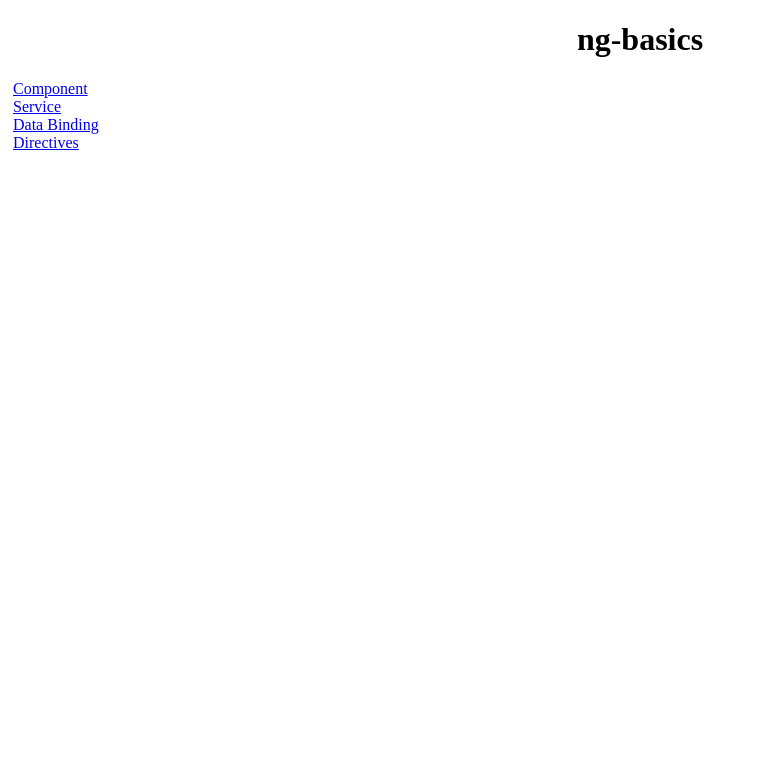
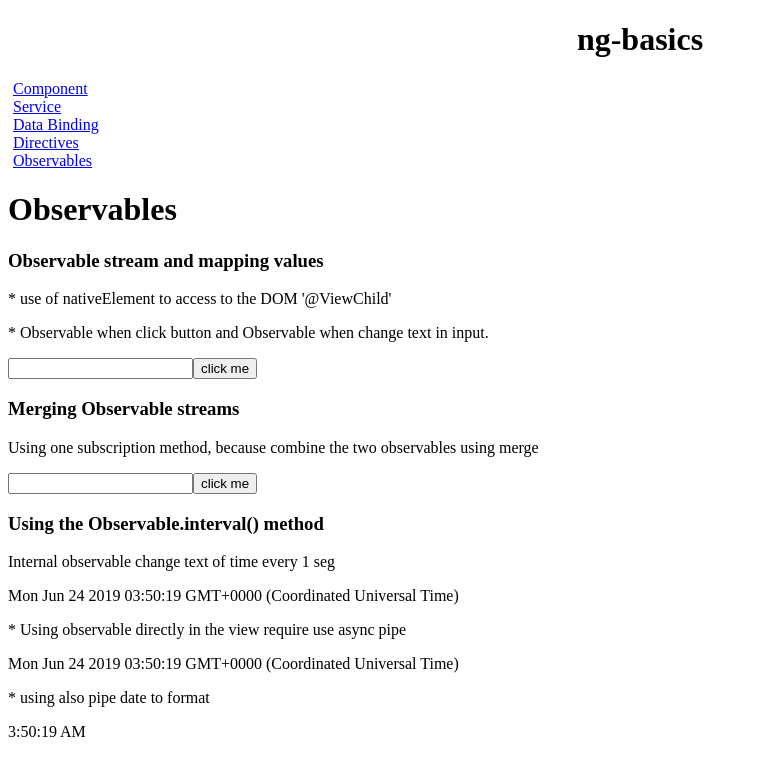
Before and after one commit to gg66dev/angular-notes, an Angular app in the folder ng-basics/: page /ex-observables in a window 1280 px wide. Before the commit this address led to /. Shown: the top 776 px of the page, without its empty margins (0-758 px from the left). Built offline with nearby package versions, Linux system fonts and the light colour scheme.

Commit message:
update 20190626

```diff
--- a/ng-basics/src/app/app-routing.module.ts
+++ b/ng-basics/src/app/app-routing.module.ts
@@ -5,12 +5,14 @@ import { ParentComponent } from './ex-component/parent.component';
 import { UsingServiceComponent } from './ex-service/using-service.component';
 import { DataBindingComponent } from './ex-data-binding/data-bindig.component';
 import { UsingDirectivesComponent } from './ex-directives/using-directives.component';
+import { UsingObservablesComponent } from './ex-observables/using-observables.component';
 
 const routes: Routes = [
   { path: 'ex-component', component: ParentComponent},
   { path: 'ex-service', component: UsingServiceComponent },
   { path: 'ex-data-binding', component: DataBindingComponent },
-  { path: 'ex-directives', component: UsingDirectivesComponent }
+  { path: 'ex-directives', component: UsingDirectivesComponent },
+  { path: 'ex-observables', component: UsingObservablesComponent }
 ];
 
 @NgModule({
--- a/ng-basics/src/app/app.component.ts
+++ b/ng-basics/src/app/app.component.ts
@@ -12,7 +12,8 @@ export class AppComponent {
     ['/ex-component', 'Component'],
     ['/ex-service', 'Service'],
     ['/ex-data-binding', 'Data Binding'],
-    ['/ex-directives', 'Directives']
+    ['/ex-directives', 'Directives'],
+    ['/ex-observables', 'Observables']
   ];
 
 }
--- a/ng-basics/src/app/app.module.ts
+++ b/ng-basics/src/app/app.module.ts
@@ -8,6 +8,7 @@ import { ExComponentModule } from './ex-component/ex-component.module';
 import { ExServiceModule } from './ex-service/ex-service.module';
 import { ExDataBindingModule } from './ex-data-binding/ex-data-bining.module';
 import { ExDirectivesModule } from './ex-directives/ex-directives.module';
+import { ExObservablesModule } from './ex-observables/ex-observable.module';
 
 @NgModule({
   declarations: [
@@ -19,7 +20,8 @@ import { ExDirectivesModule } from './ex-directives/ex-directives.module';
     ExComponentModule,
     ExServiceModule,
     ExDataBindingModule,
-    ExDirectivesModule
+    ExDirectivesModule,
+    ExObservablesModule
   ],
   providers: [],
   bootstrap: [AppComponent]
--- a/ng-basics/src/app/ex-component/left.component.ts
+++ b/ng-basics/src/app/ex-component/left.component.ts
@@ -6,5 +6,4 @@ import { Component } from '@angular/core';
   styleUrls: ['./left.component.css']
 })
 export class LeftComponent {
-
 }
--- /dev/null
+++ b/ng-basics/src/app/ex-observables/ex-observable.module.ts
@@ -0,0 +1,15 @@
+import { NgModule } from '@angular/core';
+import { CommonModule } from '@angular/common';
+
+import { UsingObservablesComponent } from './using-observables.component';
+
+@NgModule({
+declarations: [
+    UsingObservablesComponent
+],
+imports: [
+    CommonModule
+]
+})
+export  class  ExObservablesModule {
+}
--- /dev/null
+++ b/ng-basics/src/app/ex-observables/using-observables.component.html
@@ -0,0 +1,35 @@
+    <div>
+      <h1>Observables</h1>
+    </div>
+<div>
+
+    <div>
+        <h3> Observable stream and mapping values </h3>
+        <p>* use of nativeElement to access to the DOM '@ViewChild'</p>
+        <p>* Observable when click button and Observable when change text in input.</p>
+
+        <input #text />
+        <button #btn >click me</button>
+        <p>{{ message }}</p>
+    </div>
+
+    <div>
+        <h3> Merging Observable streams </h3>
+        <p>Using one subscription method, because combine the two observables using merge</p>
+        <input #text2 />
+        <button #btn2 >click me</button>
+        <p>{{ message2 }}</p>
+
+    </div>
+
+    <div>
+        <h3> Using the Observable.interval() method </h3>
+        <p>Internal observable change text of time every 1 seg</p>
+        <p>{{time}}</p>
+        <p>* Using observable directly in the view require use async pipe</p>
+        <p>{{timer2$ | async}}</p>
+        <p>* using also pipe date to format</p>
+        <p>{{timer2$ | async | date: 'mediumTime'}}</p>
+    </div>
+</div>
+<!--  --->
--- /dev/null
+++ b/ng-basics/src/app/ex-observables/using-observables.component.ts
@@ -0,0 +1,54 @@
+import { Component, ViewChild, OnInit, ElementRef } from '@angular/core';
+import { fromEvent, merge, interval } from 'rxjs';
+import { map } from 'rxjs/operators';
+
+@Component({
+  selector: 'app-observable',
+  templateUrl: './using-observables.component.html',
+})
+export class UsingObservablesComponent implements OnInit {
+  // 1
+  @ViewChild('btn', {read: ElementRef, static: true}) btn;
+  @ViewChild('text', {read: ElementRef, static: true}) text;
+  message: string;
+  // 2
+  @ViewChild('btn2', {read: ElementRef, static: true}) btn2;
+  @ViewChild('text2', {read: ElementRef, static: true}) text2;
+  message2: string;
+  // 3
+  time: string;
+  timer2$;
+
+  ngOnInit() {
+      // two observables, two subscribe
+      const btnOb$ = fromEvent(this.btn.nativeElement, 'click');
+      btnOb$.subscribe( res => this.message = 'Hello Angular, RxJS!');
+
+      const textOb$ = fromEvent(this.text.nativeElement, 'change').pipe(
+          map((event: Event) => ( event.target as HTMLInputElement).value)
+      );
+      textOb$.subscribe(res => this.message = res);
+
+      // two observable, one subscribe using merge
+      const btnOb2$ = fromEvent(this.btn2.nativeElement, 'click').pipe(
+          map(event => 'This is my message!')
+      );
+
+      const textOb2$ = fromEvent(this.text2.nativeElement, 'change').pipe(
+          map((event: Event) => ( event.target as HTMLInputElement).value)
+      );
+
+      merge(btnOb2$, textOb2$).subscribe(res => this.message2 = res);
+
+      const timer$ = interval(1000).pipe(
+        map(event => new Date())
+      );
+      timer$.subscribe(val => this.time = val.toString());
+
+      // use directly in the view
+      this.timer2$ = interval(1000).pipe(
+        map(event => new Date())
+      );
+  }
+
+}
--- a/ng-basics/src/app/ex-service/using-service.component.html
+++ b/ng-basics/src/app/ex-service/using-service.component.html
@@ -2,12 +2,14 @@
  <div class="note">
          <h1>Service</h1>
          <div>
-             <p>* Define class service with annotation '@Injectable', define
-                the service methods inside this class. (my-list.service.ts)</p>
-             <p>* In the component, set the attribute 'providers' of the @component
-                annotation with the value of the service. Then inject the service
+            <p>Service is a simple class, which acts as a reusable data access point. </p>
+            <p>* Define class service with annotation '@Injectable', define
+               the service methods inside this class. (my-list.service.ts)</p>
+            <p>* In the component, set the attribute 'providers' of the @component
+               annotation with the value of the service. Then inject the service
                 in the component constructor and use his methods inside
                 the component. (using-service.component.ts)</p>
+            <p>* we can also declare them in the providers array of the module.</p>
          </div>
  </div>
 
```
